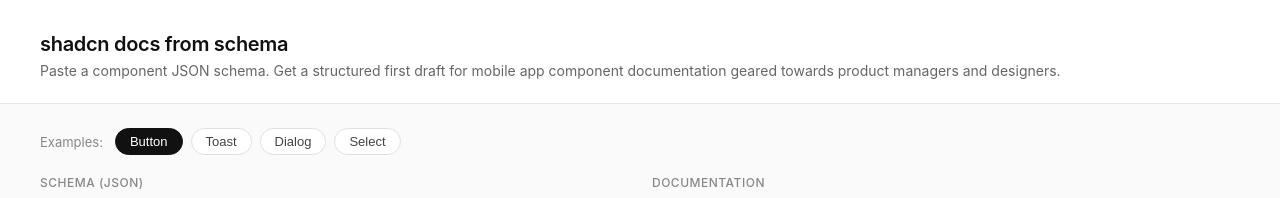
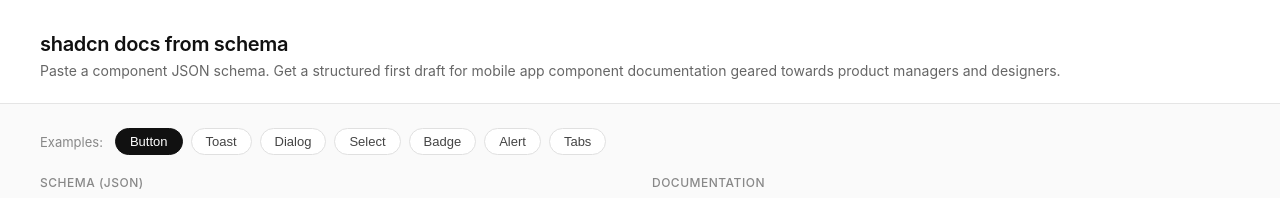
Before and after one commit to andiexchoi/shadcn-docs-from-schema, a React (Vite) app: page / in a window 1280 px wide. Shown: the top 198 px of the page. Built offline with nearby package versions, Linux system fonts and the light colour scheme.

Commit message:
add Badge, Alert, and Tabs example schemas

```diff
--- a/src/examples/index.js
+++ b/src/examples/index.js
@@ -170,4 +170,130 @@
       }
     }
   }
+  ,
+  {
+    name: "Badge",
+    schema: {
+      component: "Badge",
+      description: "A small label used to communicate status, category, or count.",
+      props: {
+        variant: {
+          type: "enum",
+          values: ["default", "secondary", "destructive", "outline"],
+          default: "default",
+          description: "Controls the visual weight and semantic tone of the badge."
+        }
+      },
+      slots: {
+        default: "Short label text, typically one to three words"
+      },
+      behavior: {
+        inline: true,
+        nonInteractive: "Badges are decorative by default and not focusable unless placed inside an interactive element"
+      },
+      commonUseCases: [
+        "Status labels (Active, Pending, Archived)",
+        "Category tags on cards or list items",
+        "Notification counts on navigation items",
+        "Feature flags (Beta, New, Deprecated)"
+      ],
+      accessibility: {
+        role: "none by default",
+        notes: "Badges are visual labels. If the badge communicates meaningful status to the user, ensure the information is also available to screen readers via aria-label on the parent element or visually hidden text."
+      }
+    }
+  },
+  {
+    name: "Alert",
+    schema: {
+      component: "Alert",
+      description: "A static, inline message that communicates important information about the state of a page, form, or process.",
+      subcomponents: ["AlertTitle", "AlertDescription"],
+      props: {
+        variant: {
+          type: "enum",
+          values: ["default", "destructive"],
+          default: "default",
+          description: "Controls the visual style and semantic urgency of the alert."
+        }
+      },
+      slots: {
+        icon: "Optional icon that reinforces the alert's tone",
+        title: "Short summary of the alert, rendered as a heading",
+        description: "Supporting detail explaining what happened and what the user can do"
+      },
+      behavior: {
+        persistent: true,
+        nonDismissable: "Alerts do not dismiss automatically. They remain until the underlying condition resolves or the user takes action.",
+        inlinePlacement: "Rendered inline in the page or form, not as an overlay"
+      },
+      distinction: {
+        vsToast: "Toasts confirm completed actions and auto-dismiss. Alerts communicate ongoing states and persist.",
+        vsDialog: "Dialogs require immediate user action and block interaction. Alerts are passive and informational."
+      },
+      accessibility: {
+        role: "alert for destructive variant (announced immediately by screen readers), note for default variant",
+        ariaLive: "assertive for destructive, polite for default",
+        notes: "Do not use role=alert for non-urgent information. Screen readers announce alert content immediately, which can interrupt the user."
+      }
+    }
+  },
+  {
+    name: "Tabs",
+    schema: {
+      component: "Tabs",
+      description: "Organizes related content into separate views, displaying one view at a time within the same page context.",
+      subcomponents: ["TabsList", "TabsTrigger", "TabsContent"],
+      props: {
+        defaultValue: {
+          type: "string",
+          description: "The value of the tab selected by default on initial render."
+        },
+        value: {
+          type: "string",
+          description: "The currently selected tab value. Use for controlled tabs."
+        },
+        onValueChange: {
+          type: "function",
+          description: "Callback fired when the selected tab changes."
+        },
+        orientation: {
+          type: "enum",
+          values: ["horizontal", "vertical"],
+          default: "horizontal",
+          description: "Controls whether the tab list is arranged horizontally or vertically."
+        }
+      },
+      slots: {
+        list: "The container for all tab triggers. Acts as a navigation landmark.",
+        trigger: "A single tab button. Selecting it shows the corresponding content panel.",
+        content: "The panel displayed when its associated trigger is selected."
+      },
+      behavior: {
+        oneActiveAtATime: true,
+        contentPersistence: "Inactive tab content is hidden but remains in the DOM",
+        urlSync: "Tabs do not sync with the URL by default. Implement manually if deep-linking to a specific tab is required."
+      },
+      distinction: {
+        vsNavigation: "Tabs switch between views within the same page. Navigation links move between pages.",
+        vsAccordion: "Tabs show one panel at a time and keep content at the same level. Accordions can show multiple panels and are better for long-form content."
+      },
+      accessibility: {
+        role: "tablist (TabsList), tab (TabsTrigger), tabpanel (TabsContent)",
+        keyboardInteraction: [
+          "Arrow Left / Arrow Right to move between tabs (horizontal orientation)",
+          "Arrow Up / Arrow Down to move between tabs (vertical orientation)",
+          "Home to move to the first tab",
+          "End to move to the last tab",
+          "Enter or Space to activate the focused tab"
+        ],
+        ariaAttributes: [
+          "aria-selected on the active TabsTrigger",
+          "aria-controls linking each trigger to its panel",
+          "aria-labelledby linking each panel to its trigger"
+        ],
+        focusManagement: "Focus stays on the tab trigger when navigating. It moves to the content panel only when the user explicitly tabs into it."
+      }
+    }
+  }
 ];
```
